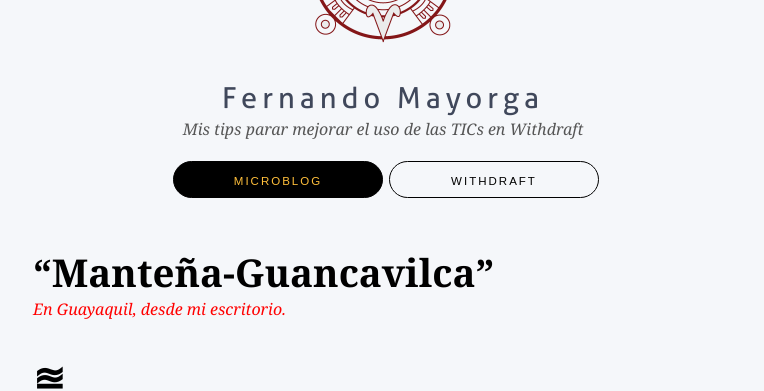
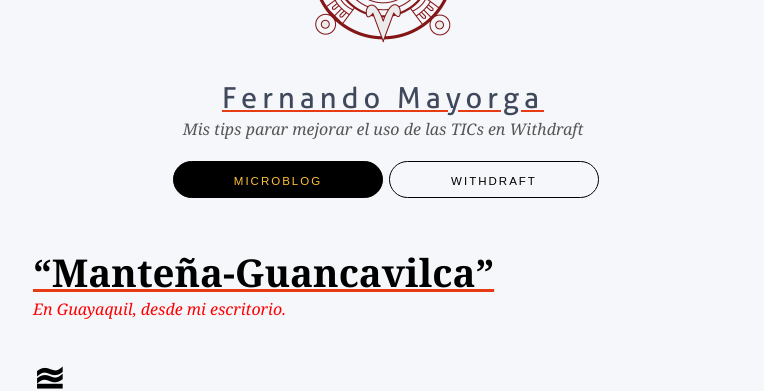
Before and after one commit to fernanz/fernanz.github.io, a Jekyll site: the page built from index.html, in a window 1280 px wide. Shown: the part 273-664 px from the top of the page, without its empty margins (257-1021 px from the left). Built offline with Jekyll 4.4.1, drawn with Linux system fonts in a browser that asks for light colours; some web fonts are replaced; Markdown is read by kramdown in place of the engine named in the settings; comment, search, counter and statistics services are not loaded.

Commit message:
new link styles
para el blog

```diff
--- a/css/_aside.scss
+++ b/css/_aside.scss
@@ -8,6 +8,8 @@
 
   a, a:link, a:visited {
     color: $color-subtle;
+    text-decoration-color: $color-faded;
+    text-decoration-syle: dotted;
   }
 
   p {
--- a/css/_links.scss
+++ b/css/_links.scss
@@ -1,6 +1,7 @@
 a, a:link, a:visited {
   color: $color-text;
-  text-decoration: none;
+  text-decoration-color: $color-faded;
+  text-decoration-syle: dotted;
   @include transition(color, .3s, ease-in-out);
 }
 a:hover, a:focus, a:active {
--- a/css/main.css
+++ b/css/main.css
@@ -356,7 +356,8 @@ aside b {
 
 a, a:link, a:visited {
   color: #000;
-  text-decoration: none;
+  text-decoration-color: #e63b15;
+  text-decoration-syle: dotted;
   -webkit-transition: color 0.3s ease-in-out;
   -moz-transition: color 0.3s ease-in-out;
   -o-transition: color 0.3s ease-in-out;
@@ -425,9 +426,9 @@ body {
 h1 {
   font-size: 4.4375em;
   /* unwrap lists for values that have multiple list of values such as text-shadow */
-  line-height: 1.0563380282em;
+  line-height: 1.05634em;
   /* unwrap lists for values that have multiple list of values such as text-shadow */
-  margin-bottom: 0.3521126761em;
+  margin-bottom: 0.35211em;
   font-family: 'Libre Baskerville', georgia, serif;
   font-style: normal;
   font-weight: 700; }
@@ -435,7 +436,7 @@ h1 {
 h2 {
   font-size: 3em;
   /* unwrap lists for values that have multiple list of values such as text-shadow */
-  line-height: 1.2708333333em;
+  line-height: 1.27083em;
   /* unwrap lists for values that have multiple list of values such as text-shadow */
   /* unwrap lists for values that have multiple list of values such as text-shadow */
   /* unwrap lists for values that have multiple list of values such as text-shadow */
@@ -459,10 +460,10 @@ h3 {
 h4 {
   font-size: 1.625em;
   /* unwrap lists for values that have multiple list of values such as text-shadow */
-  line-height: 1.5384615385em;
+  line-height: 1.53846em;
   /* unwrap lists for values that have multiple list of values such as text-shadow */
   /* unwrap lists for values that have multiple list of values such as text-shadow */
-  margin: 0.7692307692em 0em;
+  margin: 0.76923em 0em;
   font-family: 'IM Fell English', Libre Baskerville, georgia, serif;
   font-style: normal;
   font-weight: 600; }
@@ -480,7 +481,7 @@ h5 {
 
 p {
   /* unwrap lists for values that have multiple list of values such as text-shadow */
-  text-indent: 1.8181818182em;
+  text-indent: 1.81818em;
   padding-bottom: 20px; }
 
 p,
@@ -488,7 +489,7 @@ ul li,
 ol li {
   font-size: 1.5em;
   /* unwrap lists for values that have multiple list of values such as text-shadow */
-  line-height: 1.6666666667em;
+  line-height: 1.66667em;
   font-family: 'Libre Baskerville', georgia, serif;
   font-style: normal;
   font-weight: 400; }
@@ -530,10 +531,10 @@ figure + p {
 blockquote {
   font-size: 0.875em;
   /* unwrap lists for values that have multiple list of values such as text-shadow */
-  line-height: 2.8571428571em;
+  line-height: 2.85714em;
   /* unwrap lists for values that have multiple list of values such as text-shadow */
   /* unwrap lists for values that have multiple list of values such as text-shadow */
-  margin: 1.4285714286em 2.8571428571em;
+  margin: 1.42857em 2.85714em;
   font-family: 'Libre Baskerville', georgia, serif;
   font-style: italic;
   font-weight: 300;
@@ -542,7 +543,7 @@ blockquote {
     blockquote {
       /* unwrap lists for values that have multiple list of values such as text-shadow */
       /* unwrap lists for values that have multiple list of values such as text-shadow */
-      margin: 2.8571428571em 5.7142857143em; } }
+      margin: 2.85714em 5.71429em; } }
 
 blockquote {
   border-left: 5px solid #eee;
@@ -552,9 +553,9 @@ blockquote {
 .lead {
   font-size: 2.0625em;
   /* unwrap lists for values that have multiple list of values such as text-shadow */
-  line-height: 1.5151515152em;
+  line-height: 1.51515em;
   /* unwrap lists for values that have multiple list of values such as text-shadow */
-  margin-bottom: 0.7575757576em;
+  margin-bottom: 0.75758em;
   text-indent: 0;
   font-family: 'IM Fell English', Libre Baskerville, georgia, serif;
   font-style: normal;
@@ -672,7 +673,9 @@ header {
   padding: 2rem 0 1.25rem 0;
   position: relative; }
   #aside a, #aside a:link, #aside a:visited {
-    color: #40485b; }
+    color: #40485b;
+    text-decoration-color: #e63b15;
+    text-decoration-syle: dotted; }
   #aside p {
     font-size: 1.125rem;
     line-height: 1.875rem;
```
